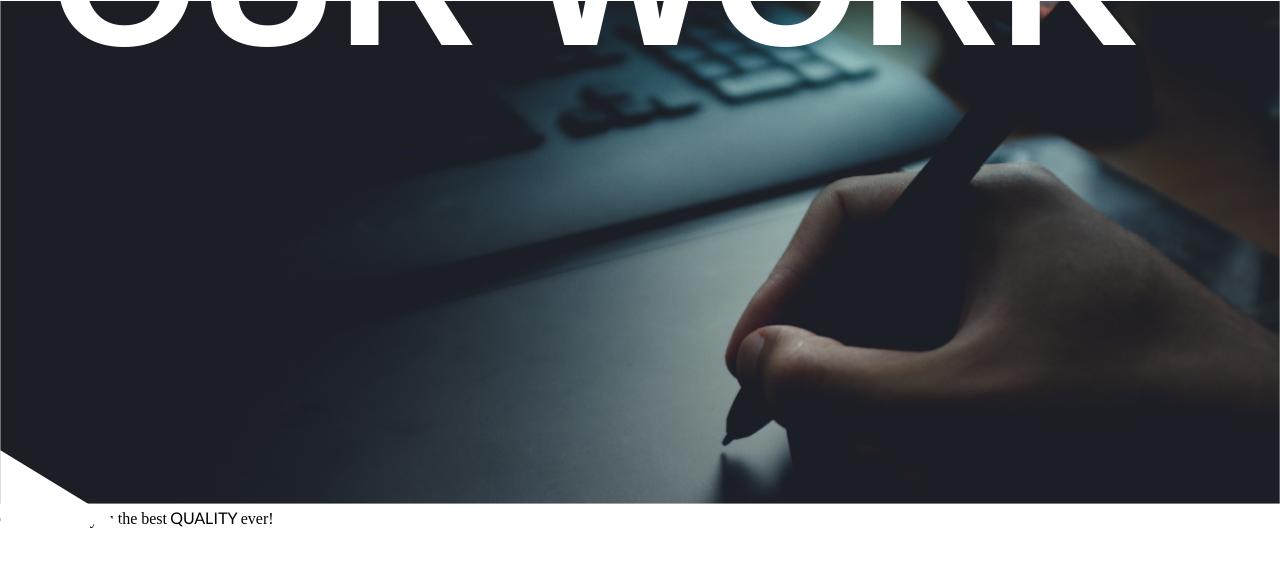
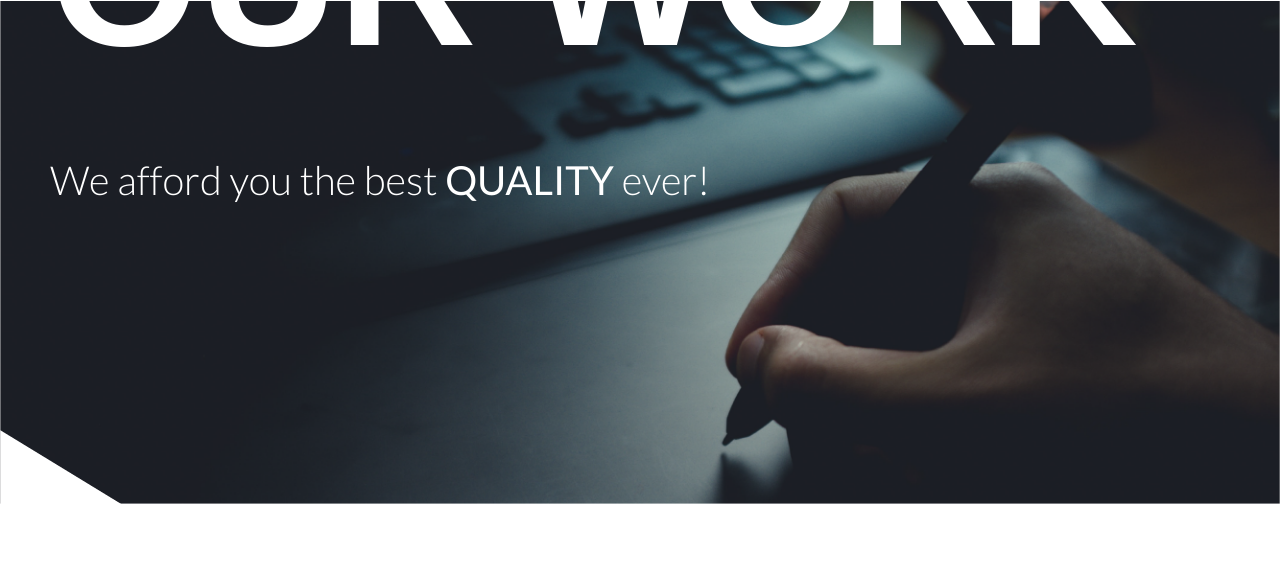
Before and after one commit to YAMDIV-1/girfanaagency1, a plain HTML site: page index.html in a window 1280 px wide. Shown: the part 69-636 px from the top of the page. Drawn offline with Linux system fonts and the light colour scheme; files that its build step writes are made by us from their sources; a web font is replaced by a local one.

Commit message:
Update GIRFANA.CSS

```diff
--- a/GIRFANA.CSS
+++ b/GIRFANA.CSS
@@ -382,7 +382,20 @@ label #cancel{
     font-weight: bold;
 }
 
-
+.section-1 .ouality{
+    position: absolute;
+    padding: 0;
+    list-style-type: none;
+    margin-top: -22rem;
+    margin-left: 50px;
+}
+
+.section-1 .ouality li{
+    color: white;
+    font-size: 40px;
+    font-family: lato;
+    font-weight: 100;
+}
 
 .section-1 .ouality li span{
     font-family: lato;
```
